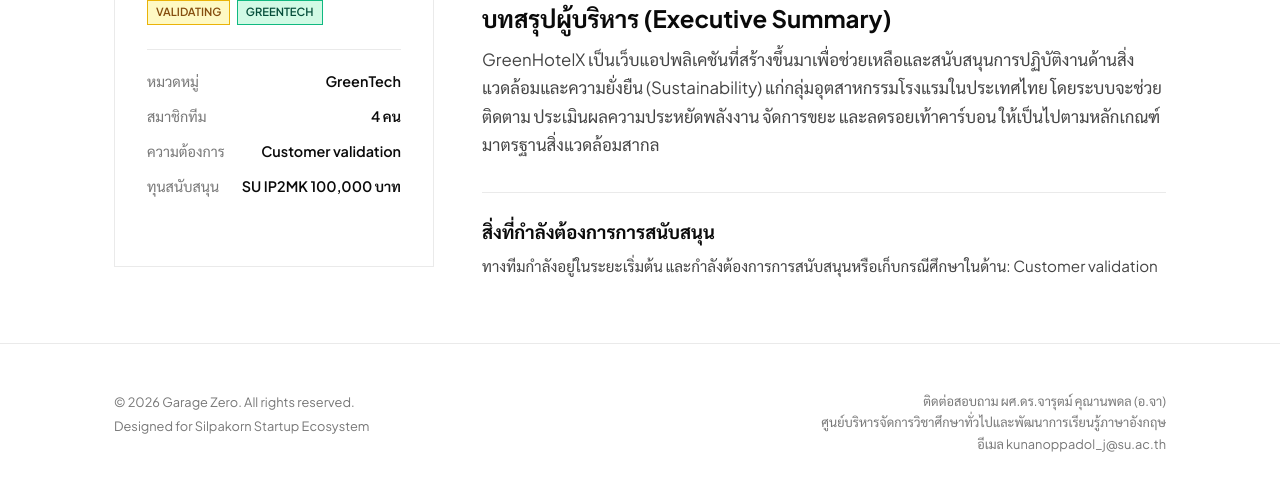
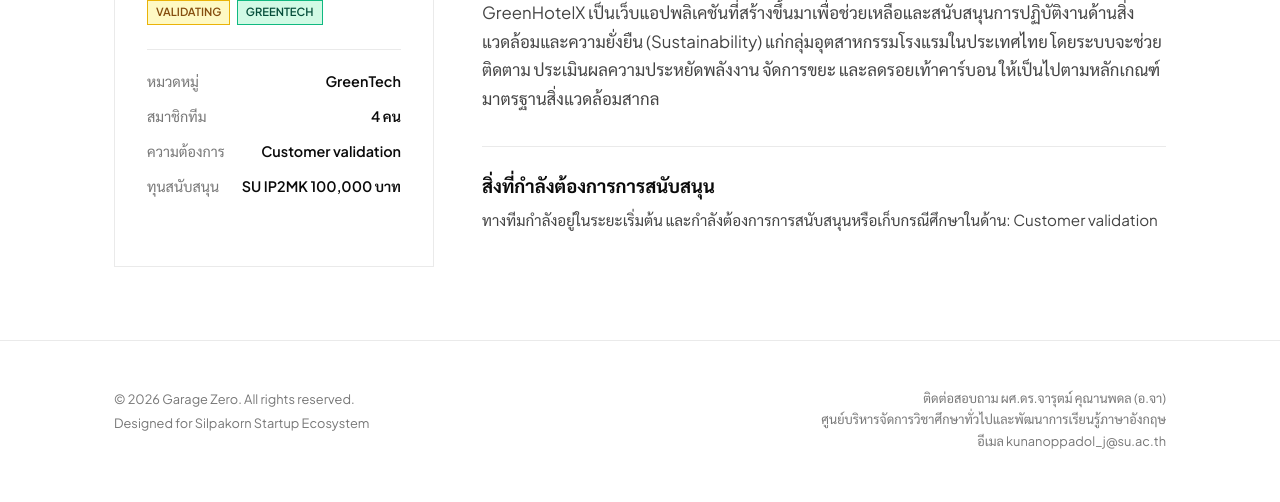
Before and after one commit to jakunanoppadol-hue/garagezero, a plain HTML site: page team-detail.html in a window 1280 px wide. Shown: the part 301-803 px from the top of the page. Drawn offline with Linux system fonts and the light colour scheme.

Commit message:
Add files via upload

```diff
--- a/team-detail.html
+++ b/team-detail.html
@@ -492,7 +492,6 @@
                         <div id="tab-summary" class="tab-pane active">
                             <div class="overview-section">
                                 <div>
-                                    <h2 class="overview-title">บทสรุปผู้บริหาร (Executive Summary)</h2>
                                     <p class="overview-desc" id="overview-summary">
                                         กำลังโหลดข้อมูล...
                                     </p>
```
